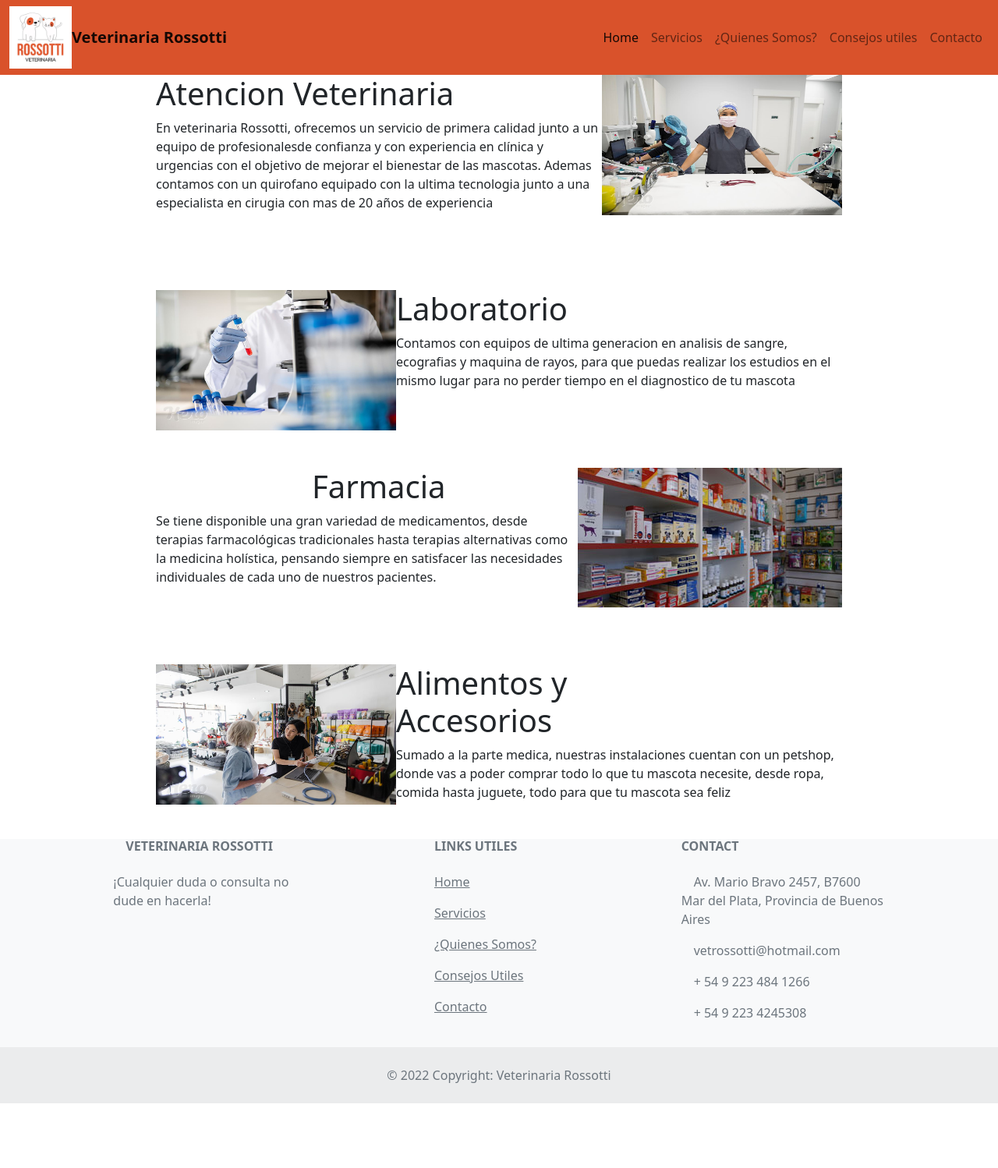
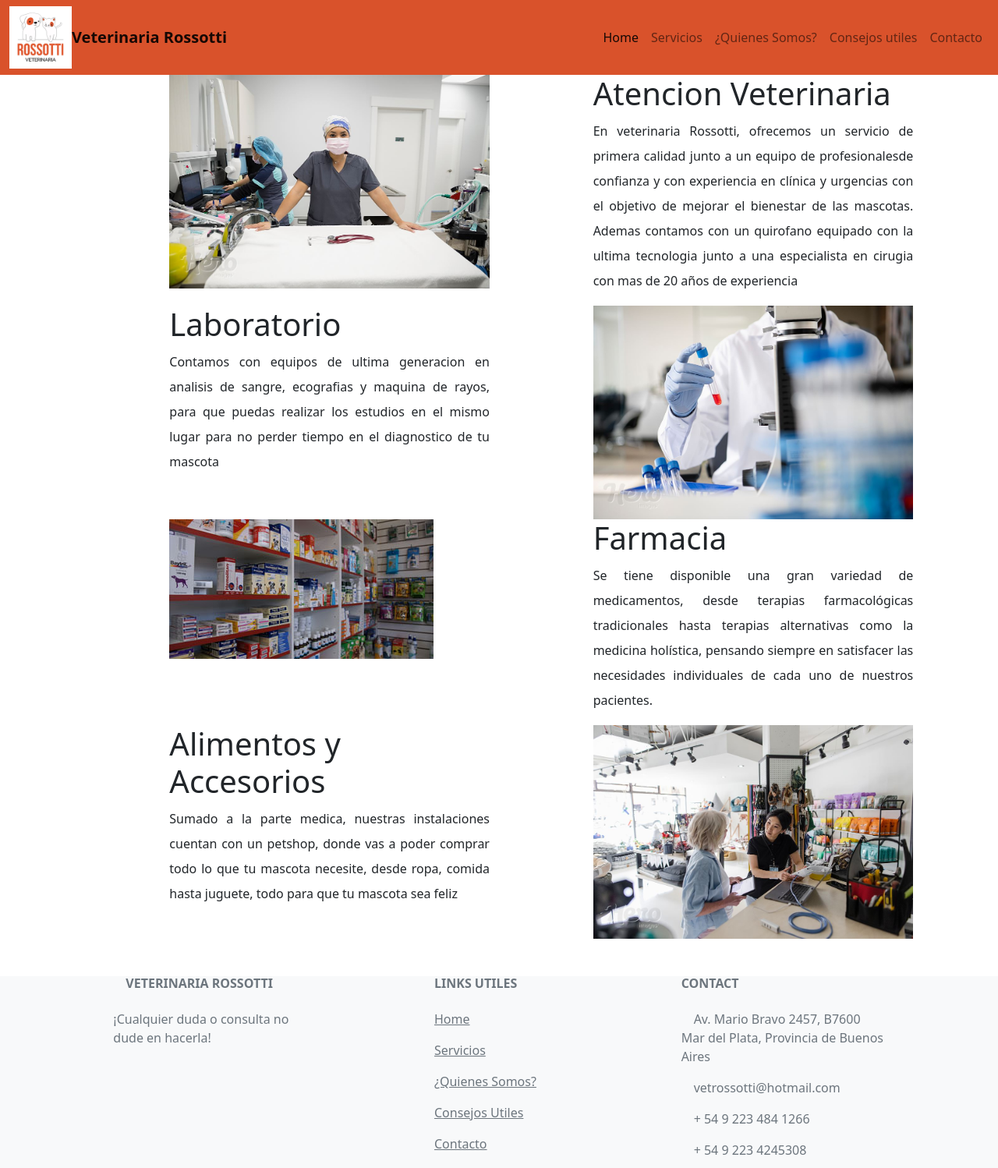
Before and after one commit to Andrulito/PreEntrega2-Rossotti, a plain HTML site: page Servicios.html in a window 1280 px wide. Shown: the top 1498 px of the page at 78% size. Before the commit the page ends 1415 px from the top, so only its background shows below. Drawn offline with nearby package versions, Linux system fonts and the light colour scheme.

Commit message:
Quienes y servicios ahora son responsive

```diff
--- a/Servicios.html
+++ b/Servicios.html
@@ -45,40 +45,92 @@
           </nav>
       </header>
 
+      <div class="row">
+        <div class="col-md-2">
+            <!--Use este div para generar un espacio entre el texto y la imagen-->
+        </div>
+
+        <div class="col-md-4">
+            <div class="Titulo_Vision">
+                <img src="Imagenes/quirofano.png" class="img-fluid" alt="">
+            </div>
+        </div>
+        <div class="col-md-1">
+            <!--Use este div para generar un espacio entre el texto y el margen-->
+        </div>
+        <div class="col-md-4">
+            <h1 >Atencion Veterinaria</h1>
+            <p class="lh-lg" align="justify"> En veterinaria Rossotti, ofrecemos un servicio de primera calidad junto a un equipo de profesionalesde confianza y con experiencia en clínica y urgencias con el objetivo de mejorar el bienestar de las mascotas. Ademas contamos con un quirofano equipado con la ultima tecnologia junto a una especialista en cirugia con mas de 20 años de experiencia</p>
+        </div>
+      </div>
+
+
+      <div class="row">
+
+        <div class="col-md-2">
+            <!--Use este div para generar un espacio entre el texto y el margen-->
+        </div>
+        <div class="col-md-4">
+            <h1 >Laboratorio</h1>
+            <p class="lh-lg" align="justify">Contamos con equipos de ultima generacion en analisis de sangre, ecografias y maquina de rayos, para que puedas realizar los estudios en el mismo lugar para no perder tiempo en el diagnostico de tu mascota </p>
+        </div>
+
+        <div class="col-md-1">
+            <!--Use este div para generar un espacio entre el texto y la imagen-->
+        </div>
+
+        <div class="col-md-4">
+            <div class="Titulo_Vision">
+               <img src="Imagenes/laboratorio.png" class="img-fluid" alt="">
+            </div>
+        </div>
+    </div>
 
 
 
-   <div class="Atencion_Veterinaria">
-        <img src="Imagenes/quirofano.png">
-        <h1 class="Titulo_atencion">Atencion Veterinaria</h1>
-            <p> En veterinaria Rossotti, ofrecemos un servicio de primera calidad junto a un equipo de profesionalesde confianza y con experiencia en clínica y urgencias con el objetivo de mejorar el bienestar de las mascotas.
-                Ademas contamos con un quirofano equipado con la ultima tecnologia junto a una especialista en cirugia con mas de 20 años de experiencia
-            </p>
+    <div class="row">
+      <div class="col-md-2">
+          <!--Use este div para generar un espacio entre el texto y la imagen-->
+      </div>
 
-   </div>
+      <div class="col-md-4">
+              <img src="Imagenes/farmacia.png" class="img-fluid" alt="">
 
-   <div class="Laboratorio">
-        <img src="Imagenes/laboratorio.png">
-        <h1 class="Laboratorio">Laboratorio</h1>
-            <p>Contamos con equipos de ultima generacion en analisis de sangre, ecografias y maquina de rayos, para que puedas realizar los estudios en el mismo lugar para no perder tiempo en el diagnostico de tu mascota </p>
+      </div>
+      <div class="col-md-1">
+          <!--Use este div para generar un espacio entre el texto y el margen-->
+      </div>
+      <div class="col-md-4">
+          <h1 >Farmacia</h1>
+          <p class="lh-lg" align="justify">Se tiene disponible una gran variedad de medicamentos, desde terapias farmacológicas tradicionales hasta terapias alternativas como la medicina holística, pensando siempre en satisfacer las necesidades individuales de cada uno de nuestros pacientes.
+      </div>
+    </div>
 
-   </div>
 
-   <div class="Farmacia">
-        <img src="Imagenes/farmacia.png">
-        <h1 class="Farmacia">Farmacia</h1>
-            <p>Se tiene disponible una gran variedad de medicamentos, desde terapias farmacológicas tradicionales hasta terapias alternativas como la medicina holística, pensando siempre en satisfacer las necesidades individuales de cada uno de nuestros pacientes.
 
-            </p>
 
-   </div>
+    <div class="row">
 
-   <div class="Accesorios">
-    <img src="Imagenes/pet_shop.png">
-    <h1 class="Accesorios">Alimentos y Accesorios</h1>
-        <p>Sumado a la parte medica, nuestras instalaciones cuentan con un petshop, donde vas a poder comprar todo lo que tu mascota necesite, desde ropa, comida hasta juguete, todo para que tu mascota sea feliz
+      <div class="col-md-2">
+          <!--Use este div para generar un espacio entre el texto y el margen-->
+      </div>
+      <div class="col-md-4">
+          <h1 >Alimentos y Accesorios</h1>
+          <p class="lh-lg" align="justify">Sumado a la parte medica, nuestras instalaciones cuentan con un petshop, donde vas a poder comprar todo lo que tu mascota necesite, desde ropa, comida hasta juguete, todo para que tu mascota sea feliz
+      </div>
 
-        </p>
+      <div class="col-md-1">
+          <!--Use este div para generar un espacio entre el texto y la imagen-->
+      </div>
+
+      <div class="col-md-4">
+          <div class="Titulo_Vision">
+             <img src="Imagenes/pet_shop.png" class="img-fluid" alt="">
+          </div>
+      </div>
+    </div>
+
+
 
 </div>
 
```
Also changed, not shown: Index.html (+3 -3 lines), Quienes_Somos.html (+38 -11 lines).
